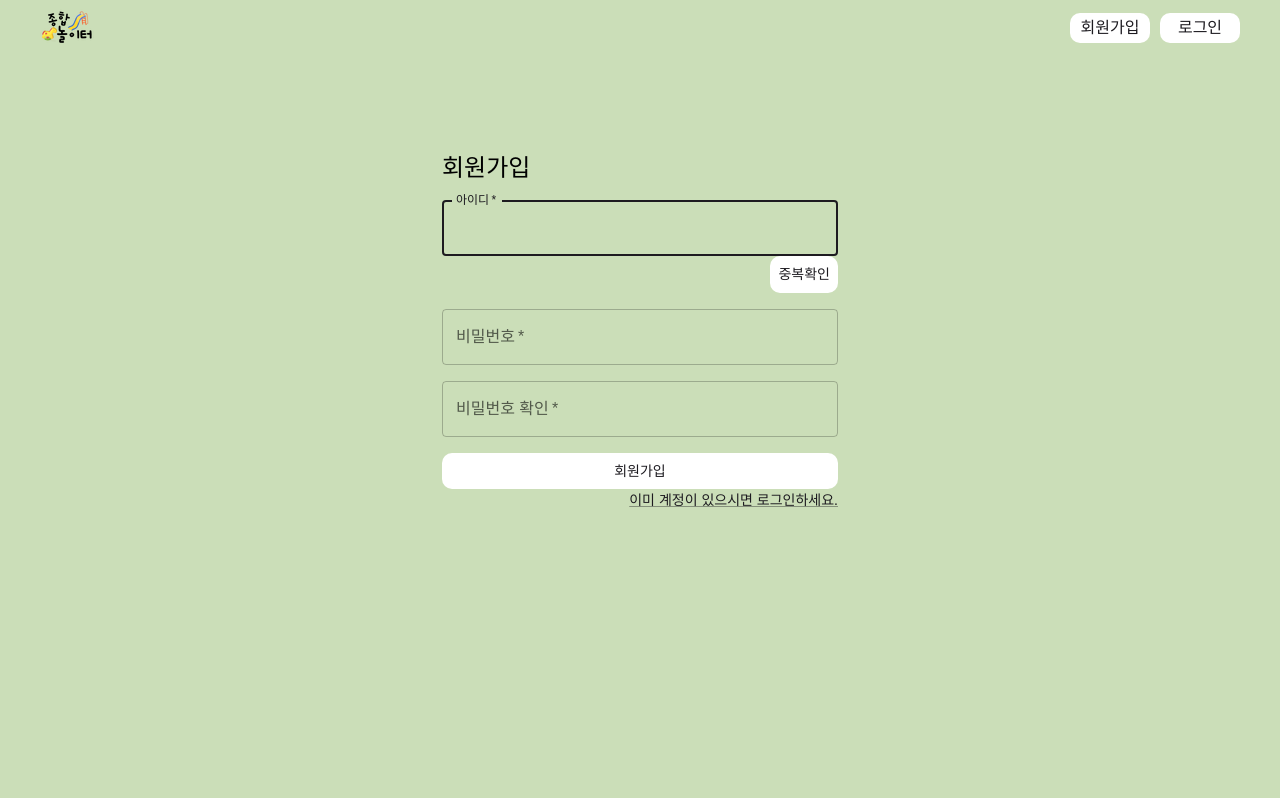
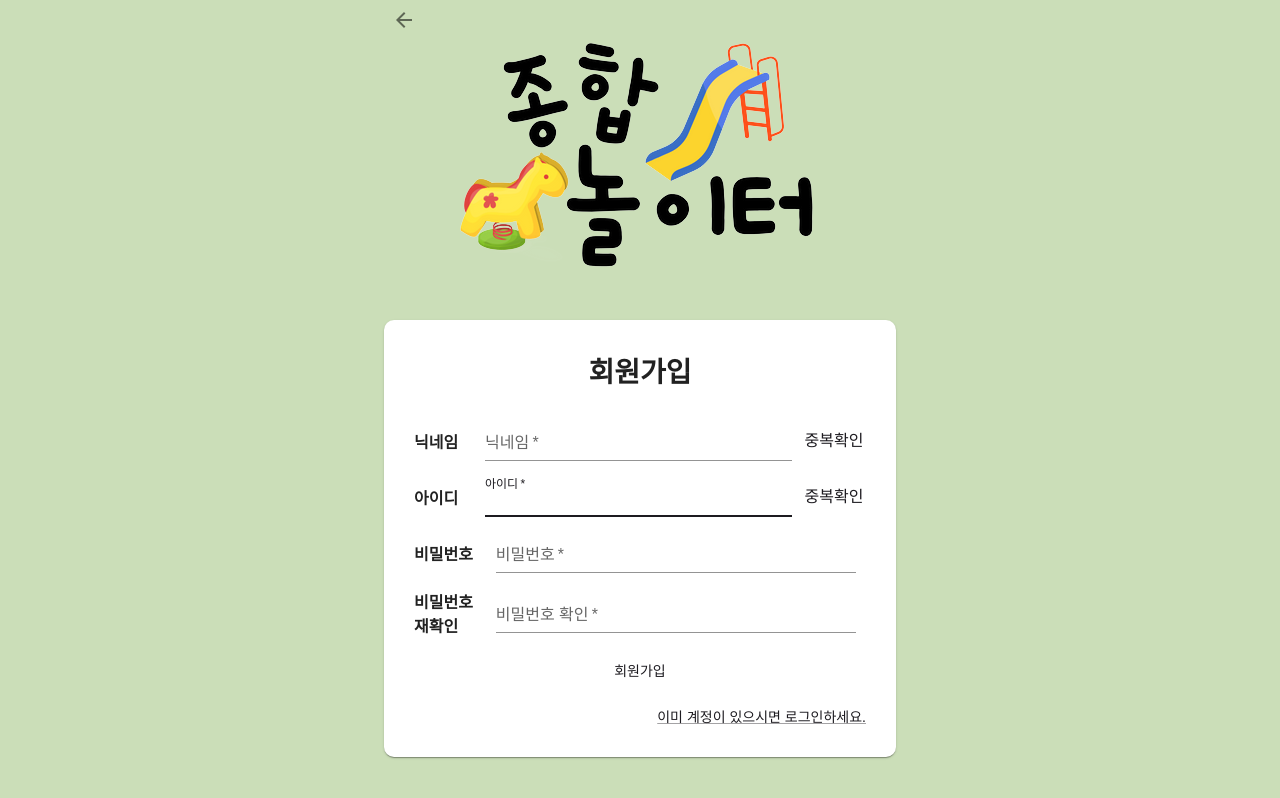
Before and after one commit to captain9802/jongnol-front, a React (Create React App) app: page /join in a window 1280 px wide. Built offline with nearby package versions, Linux system fonts and the light colour scheme.

Commit message:
Style : - 로그인 화면 및 회원가입 화면 css 변경.
Add :
- 회원가입시 닉네임 중복확인, 입력칸 추가

```diff
--- a/src/pages/Layout.js
+++ b/src/pages/Layout.js
@@ -1,11 +1,16 @@
 import React from 'react';
 import Header from '../components/header';
-import { Outlet } from 'react-router-dom';
+import { Outlet, useLocation } from 'react-router-dom';
 
 const Layout = () => {
+
+  const location = useLocation();
+
+  const noHeaderPaths = ['/login', '/join'];
+
   return (
     <>
-        <Header></Header>
+      {!noHeaderPaths.includes(location.pathname) && <Header />}
         <main>
             <Outlet></Outlet>
         </main>
--- a/src/pages/login/join.js
+++ b/src/pages/login/join.js
@@ -1,8 +1,11 @@
 import React, { useCallback, useState } from 'react';
-import { Button, Container, Grid, Link, TextField, Typography } from '@mui/material';
+import { Button, Container, Grid2, Link, TextField, Typography, IconButton, Box, Paper } from '@mui/material';
 import axios from 'axios';
 import { useDispatch } from 'react-redux';
-import {join} from '../../apis/userApi';
+import { join } from '../../apis/userApi';
+import ArrowBackIcon from '@mui/icons-material/ArrowBack';
+import '../../styles/login/join.scss';
+import { useNavigate } from 'react-router-dom';
 
 const Join = () => {
     const [form, setForm] = useState({
@@ -11,10 +14,12 @@ const Join = () => {
         userPwChk: '',
         userNickName: '',
     });
+    const [NickNameChk,setNickNameChk] = useState(false);
     const [idChk, setIdChk] = useState(false);
     const [pwValidation, setPwValidtaion] = useState(false);
     const [pwChk, setPwChk] = useState(false);
     const dispatch = useDispatch();
+    const navi = useNavigate();
 
     const textFiledchanged = useCallback((e) => {
         setForm({
@@ -22,16 +27,20 @@ const Join = () => {
             [e.target.name]: e.target.value
         });
 
-        if(e.target.name === 'userId') {
+        if (e.target.name === 'userNickName') {
+            setNickNameChk(false);
+            document.querySelector("#userNickName").removeAttribute('disabled');
+            return;
+        }
+
+        if (e.target.name === 'userId') {
             setIdChk(false);
             document.querySelector("#userIdChk").removeAttribute('disabled');
             return;
         }
 
-
-        // 비밀번호 일치 여부
-        if(e.target.name === 'userPw') {
-            if(e.target.value === form.userPwChk) {
+        if (e.target.name === 'userPw') {
+            if (e.target.value === form.userPwChk) {
                 setPwChk(true);
                 document.querySelector("#password-check-success").style.display = 'block';
                 document.querySelector("#password-check-fail").style.display = 'none';
@@ -40,12 +49,11 @@ const Join = () => {
                 document.querySelector("#password-check-success").style.display = 'none';
                 document.querySelector("#password-check-fail").style.display = 'block';
             }
-
             return;
         }
 
-        if(e.target.name === 'userPwChk') {
-            if(e.target.value === form.userPw) {
+        if (e.target.name === 'userPwChk') {
+            if (e.target.value === form.userPw) {
                 setPwChk(true);
                 document.querySelector("#password-check-success").style.display = 'block';
                 document.querySelector("#password-check-fail").style.display = 'none';
@@ -54,181 +62,262 @@ const Join = () => {
                 document.querySelector("#password-check-success").style.display = 'none';
                 document.querySelector("#password-check-fail").style.display = 'block';
             }
-
             return;
         }
     }, [form]);
 
-    // id 중복 체크
+    const userNickNameCheck = useCallback(async () => {
+        if (form.userNickName === '') {
+            alert("닉네임 입력하세요.");
+            document.querySelector("#userNickName").focus();
+            return;
+        }
+
+        try {
+            const response = await axios.post(`http://localhost:8080/user/nickname-check`, {
+                userNickName: form.userNickName
+            });
+            if (response.data.item.nicknameCheckResult === 'invalid nickname') {
+                alert("사용중인 닉네임입니다. 다른 닉네임을 사용해주세요.");
+                document.querySelector("#userNickName").focus();
+                return;
+            } else {
+                if (window.confirm(`${form.userNickName}는 사용가능한 닉네임입니다. 사용하시겠습니까?`)) {
+                    document.querySelector("#userNickName").setAttribute('disabled', true);
+                    setNickNameChk(true);
+                    return;
+                }
+            }
+        } catch (e) {
+            alert("에러 발생. 관리자에게 문의하세요.");
+        }
+    }, [form.userNickName]);
+
     const idCheck = useCallback(async () => {
-        if(form.userId === '') {
-            alert("아이디를 입력하세요.");
+        if (form.userId === '') {
+            alert("닉네임을 입력하세요.");
             document.querySelector("#userId").focus();
             return;
         }
 
         try {
-            const response = await axios.post(
-                `http://localhost:8080/user/id-check`,
-                {
+            const response = await axios.post(`http://localhost:8080/user/id-check`, {
                 userId: form.userId
-                }
-            );
-            console.log("??????????")
-            if(response.data.item.idCheckResult === 'invalid id') {
+            });
+            if (response.data.item.idCheckResult === 'invalid id') {
                 alert("중복된 아이디입니다. 다른 아이디로 변경해주세요.");
                 document.querySelector("#userId").focus();
                 return;
             } else {
-                if(window.confirm(`${form.userId}는 사용가능한 아이디입니다. 사용하시겠습니까?`)) {
+                if (window.confirm(`${form.userId}는 사용가능한 아이디입니다. 사용하시겠습니까?`)) {
                     document.querySelector("#userIdChk").setAttribute('disabled', true);
                     setIdChk(true);
                     return;
                 }
             }
-        } catch(e) {
-            console.log("??????????")
-            console.log(e);
+        } catch (e) {
             alert("에러 발생. 관리자에게 문의하세요.");
         }
     }, [form.userId]);
 
-    // 비밀번호 유효성 검사 정규식
     const validatePassword = (userPw) => {
         return /^(?=.*[a-zA-Z])(?=.*[0-9])(?=.*[!@#$%^&*+=-]).{9,}$/.test(userPw);
     }
 
-    // 비밀번호 입력 인풋에서 커서가 나가면 유효성 검사
     const userPwBlur = useCallback((e) => {
-        if(validatePassword(e.target.value)) {
+        if (validatePassword(e.target.value)) {
             setPwValidtaion(true);
             document.querySelector("#password-validation").style.display = "none";
-            return;
         } else {
             setPwValidtaion(false);
             document.querySelector("#password-validation").style.display = "block";
             document.querySelector("#userPw").focus();
-            return;
         }
     }, []);
 
-    // 회원가입 처리
     const handleJoin = useCallback((e) => {
         e.preventDefault();
 
-        if(!idChk) {
+        if (!idChk) {
             alert("아이디 중복체크를 진행하세요.");
             return;
         }
 
-        if(!pwValidation) {
+        if (!NickNameChk) {
+            alert("닉네임 중복체크를 진행하세요.");
+            return;
+        }
+
+        if (!pwValidation) {
             alert("비밀번호는 특수문자, 영문자, 숫자 조합의 9자리 이상으로 설정하세요.");
             document.querySelector("#userPw").focus();
             return;
         }
 
-        if(!pwChk) {
+        if (!pwChk) {
             alert("비밀번호가 일치하지 않습니다.");
             document.querySelector("#userPwChk").focus();
             return;
         }
 
         dispatch(join(form));
-    }, [form, idChk, pwValidation, pwChk, dispatch]);
+    }, [form, NickNameChk, idChk, pwValidation, pwChk, dispatch]);
+
+    const handleBack = () => {
+        navi(-1);
+    };
+
+    const handleHome = () => {
+        navi('/');
+    }
+
     return (
-    <Container component='div' maxWidth="xs" style={{marginTop: '8%'}}>
-        <form onSubmit={handleJoin}>
-            <Grid container spacing={2}>
-                <Grid item xs={12}>
-                    <Typography component='h1' variant='h5'>
+        <Container component="div" maxWidth="xs" className="join">
+             <IconButton className='join__backarrow' onClick={handleBack}>
+              <ArrowBackIcon/>
+            </IconButton>
+            <Box className='join__img' onClick={handleHome}>
+            <img src='logo/4.png' alt='logo'/>
+            </Box>
+            <Paper className='join__paper'>
+            <form onSubmit={handleJoin} className="join__form">
+                <Grid2 container spacing={2} className="join__grid">
+                    <Grid2 item xs={12} className="join__title">
+                        <Typography component="h1" variant="BT" align="center">
                             회원가입
                         </Typography>
-                </Grid>
-                <Grid item xs={12} textAlign='right'>
+                    </Grid2>
+                    <Grid2 item xs={12} sx={{display:'flex', alignItems:'center'}}>
+                        <Box className='join__text 1'>
+                         <Typography variant="PCT">닉네임</Typography>
+                        </Box>
                         <TextField
-                        name='userId'
-                        variant='outlined'
+                            name="userNickName"
+                            variant="standard"
                             required
-                        id='userId'
-                        label='아이디'
+                            id="userNickName"
+                            label="닉네임"
+                            autoFocus
+                            fullWidth
+                            value={form.userNickName}
+                            onChange={textFiledchanged}
+                            className="join__input join__input--id"
+                        />
+                        <Button
+                            name="userNickNameChk"
+                            id="userNickNameChk"
+                            color="primary"
+                            size="small"
+                            onClick={userNickNameCheck}
+                            className="join__button join__button--id-check"
+                        >
+                            중복확인
+                        </Button>
+                    </Grid2>
+                    <Grid2 item xs={12} sx={{display:'flex', alignItems:'center'}}>
+                        <Box className='join__text 2'>
+                         <Typography variant="PCT">아이디</Typography>
+                        </Box>
+                        <TextField
+                            name="userId"
+                            variant="standard"
+                            required
+                            id="userId"
+                            label="아이디"
                             autoFocus
                             fullWidth
                             value={form.userId}
                             onChange={textFiledchanged}
-                    ></TextField>
-                    <Button name='userIdChk' id='userIdChk' color='primary' onClick={idCheck}>
+                            className="join__input join__input--id"
+                        />
+                        <Button
+                            name="userIdChk"
+                            id="userIdChk"
+                            color="primary"
+                            size="small"
+                            onClick={idCheck}
+                            className="join__button join__button--id-check"
+                        >
                             중복확인
                         </Button>
-                </Grid>
-                <Grid item xs={12}>
+                    </Grid2>
+                    <Grid2 item xs={12} sx={{display:'flex', alignItems:'center'}}>
+                        <Box className='join__text 3'>
+                         <Typography variant="PCT">비밀번호</Typography>
+                        </Box>
                         <TextField
-                        name='userPw'
-                        variant='outlined'
+                            name="userPw"
+                            variant="standard"
                             required
-                        id='userPw'
-                        label='비밀번호'
+                            id="userPw"
+                            label="비밀번호"
                             fullWidth
-                        type='password'
+                            type="password"
                             value={form.userPw}
                             onChange={textFiledchanged}
                             onBlur={userPwBlur}
-                    ></TextField>
+                            className="join__input join__input--password"
+                        />
+                    </Grid2>
                     <Typography
-                        name='password-validation'
-                        id='password-validation'
-                        component='p'
-                        variant='string'
-                        style={{display: 'none', color: 'red'}}>
+                            id="password-validation"
+                            className="join__validation join__validation--password"
+                            color="error"
+                        >
                             비밀번호는 특수문자, 영문자, 숫자 조합의 9자리 이상으로 설정하세요.
                         </Typography>
-                </Grid>
-                <Grid item xs={12}>
+                    <Grid2 item xs={12} sx={{display:'flex', alignItems:'center'}}>
+                        <Box className='join__text 4'>
+                         <Typography variant="PCT">비밀번호 재확인</Typography>
+                        </Box>
                         <TextField
-                        name='userPwChk'
-                        variant='outlined'
+                            name="userPwChk"
+                            variant="standard"
                             required
-                        id='userPwChk'
-                        label='비밀번호 확인'
+                            id="userPwChk"
+                            label="비밀번호 확인"
                             fullWidth
-                        type='password'
+                            type="password"
                             value={form.userPwChk}
                             onChange={textFiledchanged}
-                    ></TextField>
+                            className="join__input join__input--password-check"
+                        />
                         <Typography
-                        name='password-check-success'
-                        id='password-check-success'
-                        component='p'
-                        variant='string'
-                        style={{display: 'none', color: 'green'}}>
+                            id="password-check-success"
+                            className="join__validation join__validation--success"
+                            color="success"
+                        >
                             비밀번호가 일치합니다.
                         </Typography>
                         <Typography
-                        name='password-check-fail'
-                        id='password-check-fail'
-                        component='p'
-                        variant='string'
-                        style={{display: 'none', color: 'red'}}>
+                            id="password-check-fail"
+                            className="join__validation join__validation--fail"
+                            color="error"
+                        >
                             비밀번호가 일치하지 않습니다.
                         </Typography>
-                </Grid>
-                <Grid item xs={12}>
+                    </Grid2>
+                    <Grid2 item xs={12}>
                         <Button
-                        type='submit'
+                            type="submit"
                             fullWidth
-                        variant='contained'
-                        color='primary'>
+                            variant="contained"
+                            color="primary"
+                            className="join__button join__button--submit"
+                        >
                             회원가입
                         </Button>
-                </Grid>
-            </Grid>
-            <Grid container justifyContent='flex-end'>
-                <Grid item>
-                    <Link href="/login" variant='body2'>
+                    </Grid2>
+                </Grid2>
+                <Grid2 container justifyContent="flex-end" className="join__link-container">
+                    <Grid2 item>
+                        <Link href="/login" variant="body2" className="join__link">
                             이미 계정이 있으시면 로그인하세요.
                         </Link>
-                </Grid>
-            </Grid>
+                    </Grid2>
+                </Grid2>
             </form>
+            </Paper>
         </Container>
     );
 }
--- a/src/pages/login/login.js
+++ b/src/pages/login/login.js
@@ -1,8 +1,9 @@
 import React, { useCallback, useState } from 'react';
-import { Button, Container, Grid2, Link, TextField, Typography } from '@mui/material';
+import { Button, Container, Grid2, Link, Paper, TextField, Typography,IconButton, Box } from '@mui/material';
 import { useDispatch } from 'react-redux';
 import { login } from '../../apis/userApi';
 import { useNavigate } from 'react-router-dom';
+import ArrowBackIcon from '@mui/icons-material/ArrowBack';
 import '../../styles/login/login.scss';
 
 const Login = () => {
@@ -27,22 +28,37 @@ const Login = () => {
         navi("/");
     }, [form, dispatch, navi]);
 
+    const handleBack = () => {
+        navi(-1);
+    };
+
+    const handleHome = () => {
+        navi('/');
+    }
+
     return (
-        <Container component='div' maxWidth="xs" style={{ marginTop: '8%' }} className='login'>
+        <Container component='div' className='login'>
+            <IconButton className='login__backarrow' onClick={handleBack}>
+              <ArrowBackIcon/>
+            </IconButton>
+            <Box className='login__img' onClick={handleHome}>
+            <img src='logo/4.png' alt='logo' className='login__img__logo'/>
+            </Box>
+          <Paper  className='login__paper'>
             <form onSubmit={handleLogin}>
                 <Grid2 container spacing={2} sx={{ display: 'grid'}}>
-                    <Grid2 >
-                        <Typography component='h1' variant='h5' textAlign='center'>
+                    <Grid2 className='login__title'>
+                        <Typography component='h1' variant='BT' textAlign='center'>
                             로그인
                         </Typography>
                     </Grid2>
-                    <Grid2>
+                    <Grid2 className='login__id'>
                         <TextField
                             name='userId'
-                            variant='outlined'
+                            variant='standard'
                             required
                             id='userId'
-                            label='아이디'
+                            label='아이디를 입력해주세요.'
                             autoFocus
                             fullWidth
                             value={form.userId}
@@ -52,34 +68,37 @@ const Login = () => {
                     <Grid2>
                         <TextField
                             name='userPw'
-                            variant='outlined'
+                            variant='standard'
                             required
                             id='userPw'
-                            label='비밀번호'
+                            label='비밀번호를 입력해주세요.'
                             fullWidth
                             type='password'
                             value={form.userPw}
                             onChange={textFieldChanged}
                         />
                     </Grid2>
+                    <Grid2 container justifyContent='flex-end'>
+                    <Grid2 item className='login__join'>
+                        <Link href="/join" variant='body2'>
+                            계정이 없으시면 회원가입하세요.
+                        </Link>
+                    </Grid2>
+                </Grid2>
                     <Grid2>
                         <Button
                             type='submit'
                             fullWidth
                             variant='contained'
-                            color='primary'>
+                            color='primary'
+                            size='sizeLarge'
+                            className='login__button'>
                             로그인
                         </Button>
                     </Grid2>
                 </Grid2>
-                <Grid2 container justifyContent='flex-end'>
-                    <Grid2 item>
-                        <Link href="/join" variant='body2'>
-                            계정이 없으시면 회원가입하세요.
-                        </Link>
-                    </Grid2>
-                </Grid2>
             </form>
+          </Paper>
         </Container>
     );
 }
--- /dev/null
+++ b/src/styles/login/join.scss
@@ -0,0 +1,106 @@
+
+.join {
+    display: grid;
+    justify-content: center;
+
+    .MuiOutlinedInput-root {
+        background-color: white;
+      }
+    .css-bmd30r-MuiGrid2-root {
+        --Grid-rowSpacing: 0;
+    }
+
+    &__backarrow {
+        width: 40px;
+    }
+
+    &__img {
+        margin-bottom: 50px;
+        justify-content: center;
+        display: flex;
+        width: 100%;
+        &:hover{
+            cursor: pointer;
+        }
+        &__logo {
+            width: 400px;
+        }
+    }
+
+    &__paper {
+        &.MuiPaper-root {
+            border-radius: 10px;
+            padding: 30px;
+            width: 452px;
+        };
+    }
+
+    &__text {
+        width: 90px;
+    }
+
+    &__grid {
+        display: grid !important;
+    }
+
+    &__title {
+        margin-bottom: 15px;
+    }
+
+    .join__input{
+        width: 100%;
+        margin-left: 10px;
+        margin-right: 10px;
+
+        .css-1n91y37-MuiInputBase-root-MuiInput-root{
+            margin-top: 8px ;
+        }
+
+        .css-1e2f6ol-MuiFormLabel-root-MuiInputLabel-root {
+            top: -10px;
+        }
+    }
+
+    &__button {
+        margin-top: 5px;
+
+        &--id-check {
+            margin-left: 8px;
+            float: right;
+        }
+
+        &--submit {
+            margin-top: 16px;
+            color: #fff;
+        }
+    }
+
+    &__validation {
+        display: none;
+        font-size: 0.875rem;
+        margin-top: 5px;
+
+        &--password {
+            color: red;
+        }
+
+        &--success {
+            color: green;
+        }
+
+        &--fail {
+            color: red;
+        }
+    }
+
+    &__link-container {
+        margin-top: 16px;
+        text-align: right;
+    }
+
+    &__link {
+        &:hover {
+            text-decoration: underline;
+        }
+    }
+}
--- a/src/styles/login/login.scss
+++ b/src/styles/login/login.scss
@@ -1,23 +1,61 @@
 .login {
-    margin-top: 8%;
-    max-width: 400px;
+    padding: 0 !important;
+    display: grid;
+    justify-content: center;
+
 
     .MuiOutlinedInput-root {
         background-color: white;
       }
 
-    &__title {
-        text-align: center;
-        margin-bottom: 16px;
+    .css-bmd30r-MuiGrid2-root {
+        --Grid-rowSpacing: 0;
     }
 
-    &__field {
-        margin-bottom: 16px;
+    &__backarrow {
+        width: 40px;
+    }
+
+    &__img {
+        margin-bottom: 50px;
+        justify-content: center;
+        display: flex;
+        width: 100%;
+        &:hover{
+            cursor: pointer;
+        }
+        &__logo {
+            width: 400px;
+        }
+    }
+
+    &__paper {
+        &.MuiPaper-root {
+            border-radius: 10px;
+            padding: 30px;
+            width: 452px;
+        };
+    }
+
+    &__title {
+        margin-top: 15px;
+        margin-bottom: 15px;
+    }
+
+    &__id {
+        margin-bottom: 20px;
+    }
+
+    &__join {
+        margin-bottom: 45px;
     }
 
     &__button {
-        margin-top: 16px;
-        border-radius: 5px;
+        border-radius: 10px !important;
+        background-color: #CBDEB8 !important;
+        &:hover {
+            box-shadow: none !important;
+        }
     }
 
     &__link {
```
Lines whose indentation alone changed are shown as unchanged.
